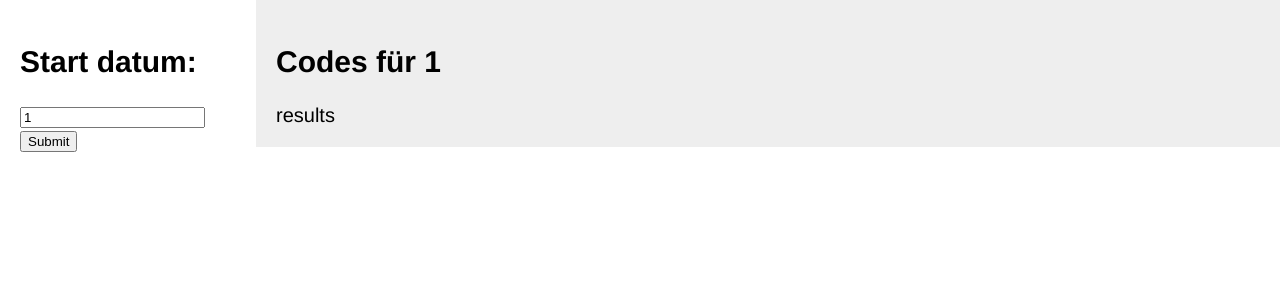
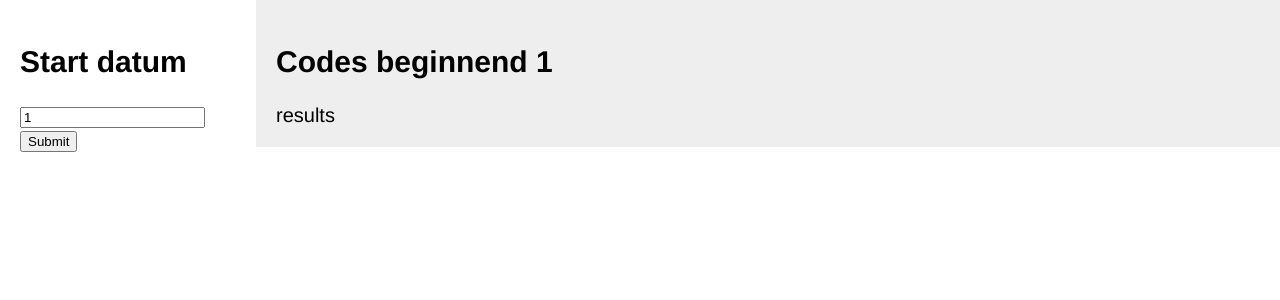
Before and after one commit to lxbarth/parkhotel_testcodes, a PHP site: page /index.php?date=1 in a window 1280 px wide. Shown: the top 300 px of the page. Run offline with PHP 8.4, Linux system fonts and the light colour scheme.

Commit message:
Date format.

```diff
--- a/main.tpl.php
+++ b/main.tpl.php
@@ -8,14 +8,14 @@
   <script src='jquery-ui-1.8.11.custom.min.js'></script>
   <script>
   	$(function() {
-  		$("#datepicker").datepicker();
+      $("#datepicker").datepicker({ dateFormat: 'yy-mm-dd' });
   	});
   </script>
 </head>
 <body id="home">
 <div class="datum-wrapper">
 <div class="datum">
-  <h2>Start datum:</h2>
+  <h2>Start datum</h2>
   <form action="" method="get">
     <input type="text" name="date" id="datepicker" value="<?php print $date ?>">
     <input type="submit">
@@ -25,7 +25,7 @@
 <?php if ($result):?>
 <div class="result-wrapper">
 <div class="result">
-  <h2>Codes für <?php print $date ?></h2>
+  <h2>Codes beginnend <?php print $date ?></h2>
     <?php print $result ?>
 </div>
 </div
```
